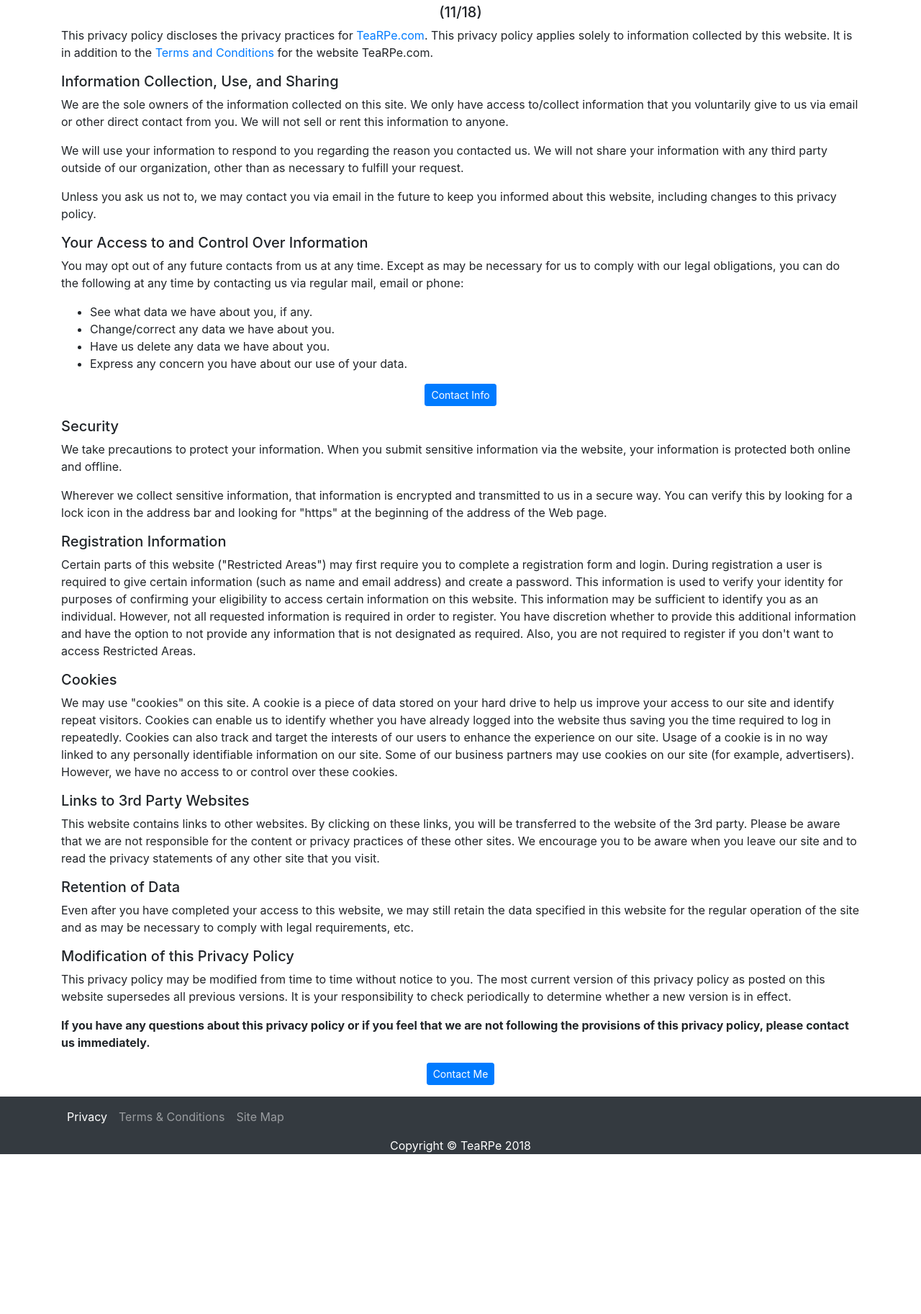
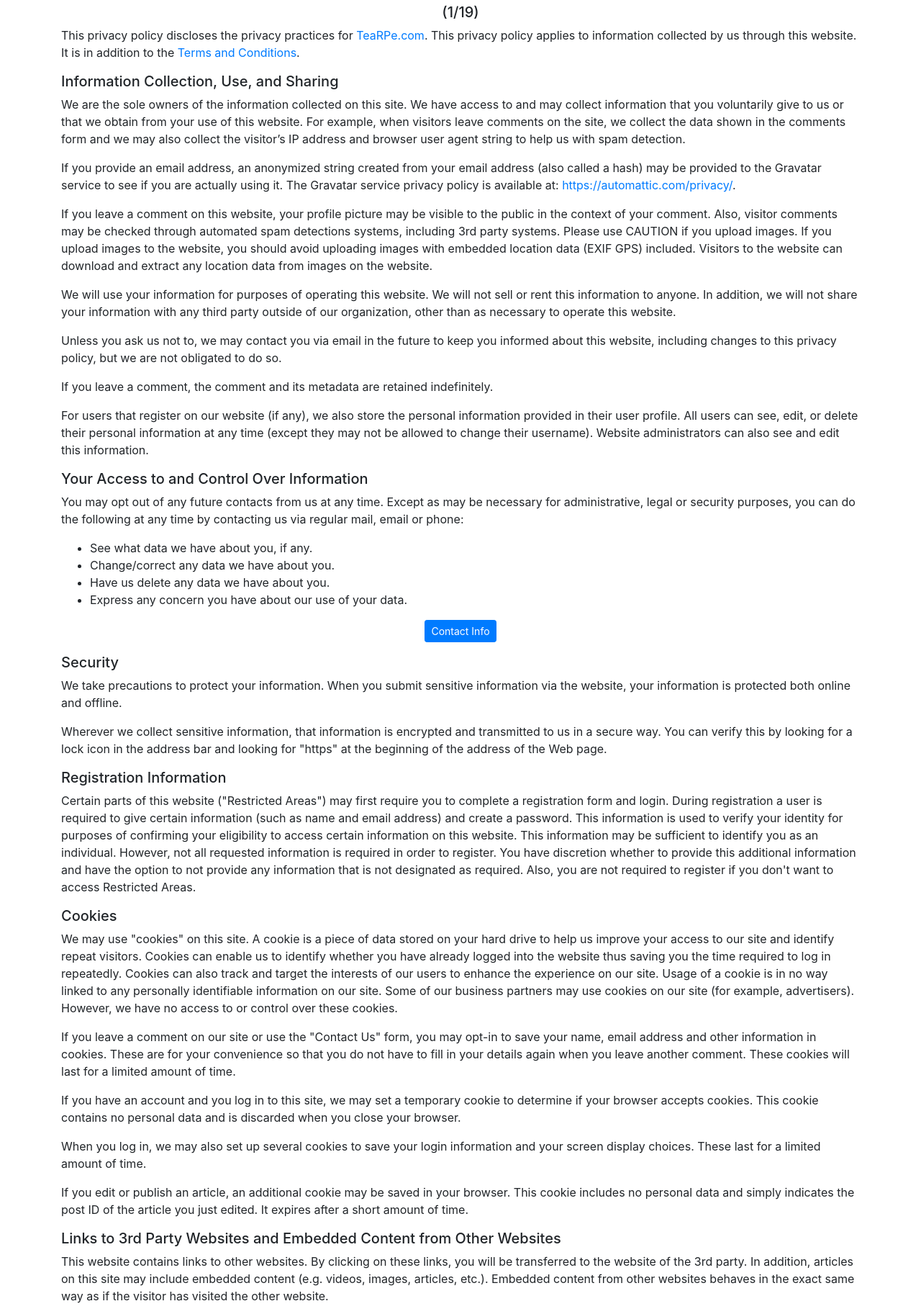
Before and after one commit to FormerBluffer/tearpe-repo, a plain HTML site: page privacy.html in a window 1280 px wide. Shown: the part 153-1978 px from the top of the page at 72% size. Before the commit the page ends 1772 px from the top, so only its background shows below. Drawn offline with nearby package versions, Linux system fonts and the light colour scheme.

Commit message:
Revised Privacy Policy and Terms & Conditions

```diff
--- a/privacy.html
+++ b/privacy.html
@@ -73,16 +73,20 @@
       <div class="col-sm-12">
         <h1 class="text-center">TeaRPe</h1>
         <h2 class="text-center">Privacy Policy</h2>
-        <h5 class="text-center">(11/18)</h5>
-        <p>This privacy policy discloses the privacy practices for <a href="index.html">TeaRPe.com</a>. This privacy policy applies solely to information collected by this website. It is in addition to the <a href="terms-conditions.html">Terms and Conditions<a/> for the website TeaRPe.com.</p>
+        <h5 class="text-center">(1/19)</h5>
+        <p>This privacy policy discloses the privacy practices for <a href="index.html">TeaRPe.com</a>. This privacy policy applies to information collected by us through this website. It is in addition to the <a href="terms-conditions.html">Terms and Conditions<a/>.</p>
 
         <h5>Information Collection, Use, and Sharing</h5>
-        <p>We are the sole owners of the information collected on this site. We only have access to/collect information that you voluntarily give to us via email or other direct contact from you. We will not sell or rent this information to anyone.</p>
-        <p>We will use your information to respond to you regarding the reason you contacted us. We will not share your information with any third party outside of our organization, other than as necessary to fulfill your request.</p>
-        <p>Unless you ask us not to, we may contact you via email in the future to keep you informed about this website, including changes to this privacy policy.</p>
+        <p>We are the sole owners of the information collected on this site. We have access to and may collect information that you voluntarily give to us or that we obtain from your use of this website. For example, when visitors leave comments on the site, we collect the data shown in the comments form and we may also collect the visitor’s IP address and browser user agent string to help us with spam detection.</p>
+        <p>If you provide an email address, an anonymized string created from your email address (also called a hash) may be provided to the Gravatar service to see if you are actually using it. The Gravatar service privacy policy is available at: <a href="https://automattic.com/privacy/">https://automattic.com/privacy/</a>.</p>
+        <p>If you leave a comment on this website, your profile picture may be visible to the public in the context of your comment. Also, visitor comments may be checked through automated spam detections systems, including 3rd party systems. Please use CAUTION if you upload images. If you upload images to the website, you should avoid uploading images with embedded location data (EXIF GPS) included. Visitors to the website can download and extract any location data from images on the website.</p>
+        <p>We will use your information for purposes of operating this website. We will not sell or rent this information to anyone. In addition, we will not share your information with any third party outside of our organization, other than as necessary to operate this website.</p>
+        <p>Unless you ask us not to, we may contact you via email in the future to keep you informed about this website, including changes to this privacy policy, but we are not obligated to do so.</p>
+        <p>If you leave a comment, the comment and its metadata are retained indefinitely.</p>
+        <p> For users that register on our website (if any), we also store the personal information provided in their user profile. All users can see, edit, or delete their personal information at any time (except they may not be allowed to change their username). Website administrators can also see and edit this information.</p>
 
         <h5>Your Access to and Control Over Information</h5>
-        <p>You may opt out of any future contacts from us at any time. Except as may be necessary for us to comply with our legal obligations, you can do the following at any time by contacting us via regular mail, email or phone:</p>
+        <p>You may opt out of any future contacts from us at any time. Except as may be necessary for administrative, legal or security purposes, you can do the following at any time by contacting us via regular mail, email or phone:</p>
         <ul>
           <li>See what data we have about you, if any. </li>
           <li>Change/correct any data we have about you. </li>
@@ -100,12 +104,19 @@
 
         <h5>Cookies</h5>
         <p>We may use "cookies" on this site. A cookie is a piece of data stored on your hard drive to help us improve your access to our site and identify repeat visitors. Cookies can enable us to identify whether you have already logged into the website thus saving you the time required to log in repeatedly.  Cookies can also track and target the interests of our users to enhance the experience on our site. Usage of a cookie is in no way linked to any personally identifiable information on our site. Some of our business partners may use cookies on our site (for example, advertisers). However, we have no access to or control over these cookies.</p>
+        <p>If you leave a comment on our site or use the "Contact Us" form, you may opt-in to save your name, email address and other information in cookies. These are for your convenience so that you do not have to fill in your details again when you leave another comment. These cookies will last for a limited amount of time.</p>
+        <p>If you have an account and you log in to this site, we may set a temporary cookie to determine if your browser accepts cookies. This cookie contains no personal data and is discarded when you close your browser.</p>
+        <p>When you log in, we may also set up several cookies to save your login information and your screen display choices. These last for a limited amount of time.</p>
+        <p>If you edit or publish an article, an additional cookie may be saved in your browser. This cookie includes no personal data and simply indicates the post ID of the article you just edited. It expires after a short amount of time.</p>
 
-        <h5>Links to 3rd Party Websites</h5>
-        <p>This website contains links to other websites. By clicking on these links, you will be transferred to the website of the 3rd party.  Please be aware that we are not responsible for the content or privacy practices of these other sites. We encourage you to be aware when you leave our site and to read the privacy statements of any other site that you visit.</p>
+
+        <h5>Links to 3rd Party Websites and Embedded Content from Other Websites</h5>
+        <p>This website contains links to other websites. By clicking on these links, you will be transferred to the website of the 3rd party.  In addition, articles on this site may include embedded content (e.g. videos, images, articles, etc.). Embedded content from other websites behaves in the exact same way as if the visitor has visited the other website.</p>
+        <p>These 3rd party websites may collect data about you, use cookies, embed additional third-party tracking, and monitor your interaction with that embedded content, including tracking your interaction with the embedded content if you have an account and are logged in to that website.</p>
+        <p>Please be aware that we are not responsible for the content or privacy practices of these other sites. We encourage you to be aware when you leave our site  or access embedded content and we recommend that you review the privacy policies applicable to those websites.</p>
 
         <h5>Retention of Data</h5>
-        <p>Even after you have completed your access to this website, we may still retain the data specified in this website for the regular operation of the site and as may be necessary to comply with legal requirements, etc.</p>
+        <p>Even after you have completed your access to this website, we may continue to retain the data collected from you for the regular operation of the site and as may be necessary to comply with legal requirements, etc.</p>
 
         <h5>Modification of this Privacy Policy</h5>
         <p>This privacy policy may be modified from time to time without notice to you.  The most current version of this privacy policy as posted on this website supersedes all previous versions. It is your responsibility to check periodically to determine whether a new version is in effect.</p>
```
Also changed, not shown: terms-conditions.html (+14 -13 lines).
